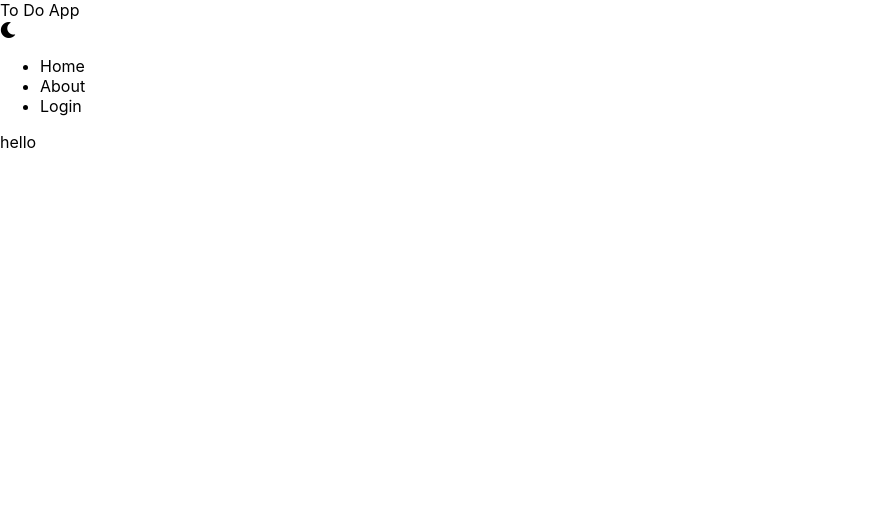
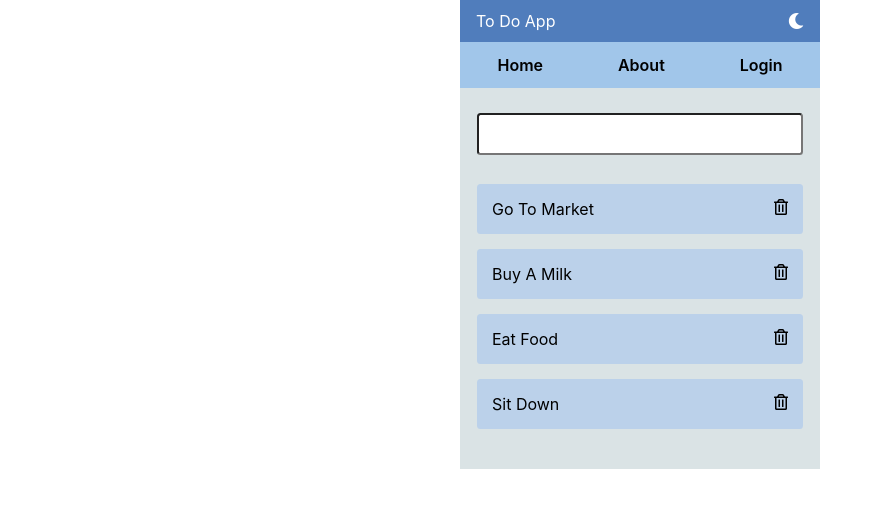
Before and after one commit to Atash3000/context--React-app, a React (Create React App) app: page / in a window 1280 px wide. Shown: the top 508 px of the page, without its empty margins (0-883 px from the left). Built offline with nearby package versions, Linux system fonts and the light colour scheme.

Commit message:
added css in to do app

```diff
--- a/src/App.js
+++ b/src/App.js
@@ -6,8 +6,8 @@ function App() {
   return (
     <div className="App">
       <TitleBar></TitleBar>
-       <Navbar></Navbar>
-       <TodoList></TodoList>
+      <Navbar></Navbar>
+      <TodoList></TodoList>
     </div>
   );
 }
--- a/src/components/TodoList.js
+++ b/src/components/TodoList.js
@@ -3,7 +3,16 @@ import React from 'react';
 class TodoList extends React.Component{
 render(){
   return(
-    <div>hello</div>
+    <div className="todolist">
+      <input type="text"/>
+      <ul>
+        <li>go to market<i class="far fa-trash-alt"></i></li>
+        <li>Buy a milk<i class="far fa-trash-alt"></i></li>
+        <li>Eat Food<i class="far fa-trash-alt"></i></li>
+        <li>Sit Down<i class="far fa-trash-alt"></i></li>
+
+      </ul>
+    </div>
   )
 }
 }
--- a/src/index.css
+++ b/src/index.css
@@ -12,3 +12,73 @@ code {
   font-family: source-code-pro, Menlo, Monaco, Consolas, 'Courier New',
     monospace;
 }
+*{
+  margin:0;
+  padding:0;
+  box-sizing: border-box;
+}
+
+.App{
+
+  max-width: 360px;
+  height: auto;
+  margin:0 auto;
+  background-color: #DAE3E5;
+}
+
+.title-bar{
+  color:white;
+  display:flex;
+  justify-content: space-between;
+  padding:11px 16px;
+  background-color:#507DBC;
+  align-items: center;
+
+}
+
+.nav-bar{
+  list-style-type: none;
+
+  display:flex;
+  justify-content: space-around;
+  background-color: #A1C6EA;
+  padding:13px 0;
+}
+.nav-bar li{
+  font-weight: 600;
+  display:inline-block;
+}
+
+.todolist{
+
+  text-align: center;
+  width: 100%;
+
+  padding:25px 17px;
+}
+.todolist input{
+  width: 100%;
+  border-radius: 3.5px;
+  height: 42px;
+  font-size: 16px;
+  padding:15px;
+  margin-bottom: 29px;
+}
+
+
+.todolist ul{
+  list-style-type: none;
+
+}
+
+.todolist ul li{
+  background-color: #BBD1EA;
+  display: flex;
+  justify-content: space-between;
+  margin-bottom: 15px;
+  border-radius: 3.5px;
+  padding:15px;
+  font-size: 16px;
+ text-transform: capitalize;
+
+}
```
